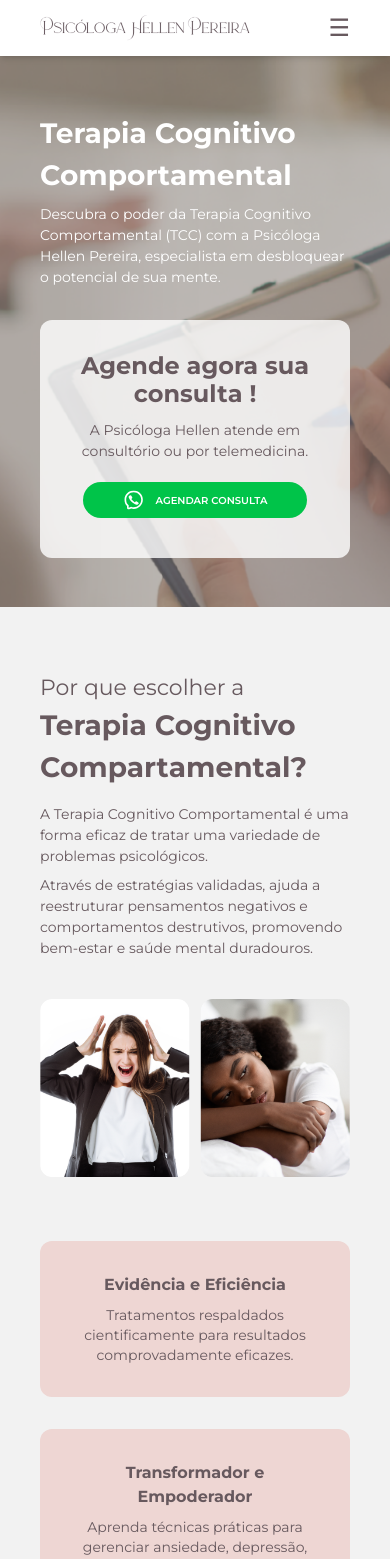
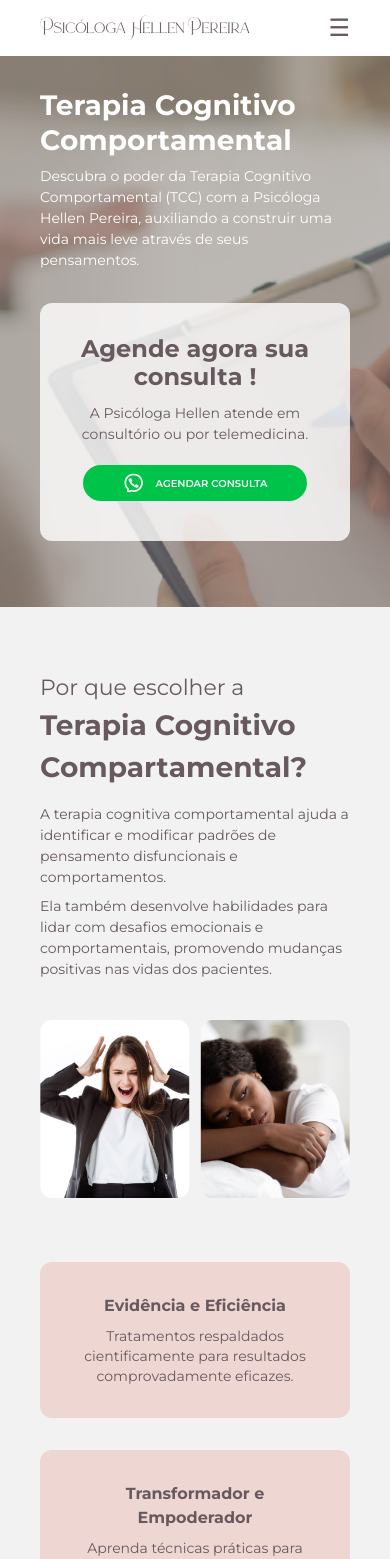
Before and after one commit to thealdoamati/psico-web, a Next.js app: page /terapia-cognitivo in a window 390 px wide. Shown: the top 1559 px of the page. Built offline with nearby package versions, Linux system fonts and the light colour scheme.

Commit message:
upd: ajustes

```diff
--- a/src/components/MobileHeader/index.tsx
+++ b/src/components/MobileHeader/index.tsx
@@ -8,7 +8,7 @@ export function MobileHeader() {
   const menuRef = useRef<HTMLDivElement>(null);
 
   const toggleMenu = () => {
-    setIsOpen(!isOpen);
+    setIsOpen((prevState) => !prevState);
   };
 
   const closeMenu = () => {
@@ -28,7 +28,9 @@ export function MobileHeader() {
   }, [menuRef]);
 
   return (
-    <div className="flex justify-center shadow-md py-3 w-full bg-[#ffffff]">
+    <div
+      className={`flex justify-center py-3 w-full ${isOpen ? "shadow-md" : ""} bg-[#ffffff]`}
+    >
       <div className="max-w-[1140px] w-full px-10">
         <div className="flex flex-col">
           <div className="flex justify-between items-center">
--- a/src/components/Sections/AgendeConsulta.tsx
+++ b/src/components/Sections/AgendeConsulta.tsx
@@ -13,7 +13,7 @@ export const AgendeConsulta = () => {
           <span>
             Na região da Vila Andrade, em São Paulo, a Psicóloga Hellen E.
             Pereira recebe seus pacientes com dedicação e expertise. O
-            atendimento é realizado de segunda a sexta, das 12h às 18h.
+            atendimento é realizado de segunda a sexta.
           </span>
           <button className="btn_agendamento text-[12px] md:text-[16px] flex justify-center px-10 py-2 rounded-[20px] my-2 md:w-fit h-fit md:whitespace-nowrap text-white bg-[#169244] hover:bg-[#137938] transition duration-500 font-semibold">
             <Link
--- a/src/pages/fale-conosco/index.tsx
+++ b/src/pages/fale-conosco/index.tsx
@@ -10,7 +10,7 @@ import { AgendeConsulta } from "@/components/Sections/AgendeConsulta";
 
 export default function ABA() {
   return (
-    <main className="flex flex-col gap-10 mt-16 md:gap-20">
+    <main className="flex flex-col gap-10 md:mt-10">
       <Head>
         <title>
           Agende uma Consulta | Psicóloga Hellen Pereira - Especialista em ABA e
--- a/src/pages/index.tsx
+++ b/src/pages/index.tsx
@@ -15,7 +15,7 @@ import FamilyIcon from "../assets/icons/family-icon.svg";
 import { AgendeConsulta } from "@/components/Sections/AgendeConsulta";
 export default function Home() {
   return (
-    <main className="flex flex-col md:gap-40 bg-[#ffffff]">
+    <main className="flex flex-col md:gap-28 bg-[#ffffff]">
       <section className="w-full mb-5 py-10 md:bg-gradient-to-r pt-10 pb-14 md:py-14 from-[#FFFFFF] to-[#EED6D3]">
         {/* Conteúdo centralizado horizontal e verticalmente */}
         <div className="flex px-10 gap-10 md:gap-20 flex-col md:flex-row max-w-[1140px] justify-between items-center mx-auto">
@@ -103,7 +103,8 @@ export default function Home() {
           />
         </div>
       </section>
-      <section className="flex py-10 md:py-0 px-10 md:px-0 justify-center w-full">
+      <div>
+        <section className="flex mb-10 md:mb-20 py-10 md:py-0 px-10 md:px-0 justify-center w-full">
           <div className="w-[1140px] md:px-10 flex flex-col md:flex-row gap-10 items-center">
             <Image
               src={CriancasTerapia}
@@ -129,7 +130,7 @@ export default function Home() {
           </div>
         </section>
         <AgendeConsulta />
-      <section className="flex justify-center px-10 w-full bg-[#67595E] py-10">
+        <section className="flex mt-10 justify-center px-10 w-full bg-[#67595E] py-10">
           <div className="w-[1140px] md:px-10 flex flex-col gap-6 justify-center items-center">
             <h2 className="text-[22px] md:text-[30px] text-white font-bold text-center">
               Entramos em contato para marcar sua consulta
@@ -145,6 +146,7 @@ export default function Home() {
             </button>
           </div>
         </section>
+      </div>
     </main>
   );
 }
--- a/src/pages/terapia-cognitivo/index.tsx
+++ b/src/pages/terapia-cognitivo/index.tsx
@@ -56,17 +56,17 @@ export default function TerapiaCognitivo() {
             className="w-full"
           />
         </div>
-        <div className="absolute top-0 left-0 px-10 md:px-0 w-full h-full flex justify-center items-start mt-14 md:mt-3 md:items-center">
+        <div className="absolute top-0 left-0 px-10 md:px-0 w-full h-full flex justify-center items-start mt-8 md:mt-3 md:items-center">
           {/* Conteúdo centralizado horizontal e verticalmente */}
           <div className="flex md:px-10 flex-col gap-4 lg:gap-10 max-w-[1140px] w-full mx-auto space-y-4 text-center items-start">
             <div className="max-w-[540px] text-left flex flex-col gap-2 md:gap-5">
-              <h1 className="text-[28px] lg:text-[46px] md:leading-[50px] text-white font-bold">
+              <h1 className="text-[28px] lg:text-[46px] leading-[35px] md:leading-[50px] text-white font-bold">
                 Terapia Cognitivo Comportamental
               </h1>
               <p className="text-[14px] lg:text-[18px] font-regular md:font-light text-white">
                 Descubra o poder da Terapia Cognitivo Comportamental (TCC) com a
-                Psicóloga Hellen Pereira, especialista em desbloquear o
-                potencial de sua mente.
+                Psicóloga Hellen Pereira, auxiliando a construir uma vida mais
+                leve através de seus pensamentos.
               </p>
             </div>
             <div className="flex md:flex-row  gap-3 md:gap-0 flex-col bg-[#ffffff]/80 items-center py-8 lg:py-6 px-7 lg:px-10 rounded-xl justify-between w-full">
@@ -102,13 +102,13 @@ export default function TerapiaCognitivo() {
               Terapia Cognitivo Compartamental?
             </span>
             <span className="text-[14px] md:text-[16px] mb-2 md:mb-0">
-              A Terapia Cognitivo Comportamental é uma forma eficaz de tratar
-              uma variedade de problemas psicológicos.
+              A terapia cognitiva comportamental ajuda a identificar e modificar
+              padrões de pensamento disfuncionais e comportamentos.
             </span>
             <span className="text-[14px] md:text-[16px]">
-              Através de estratégias validadas, ajuda a reestruturar pensamentos
-              negativos e comportamentos destrutivos, promovendo bem-estar e
-              saúde mental duradouros.
+              Ela também desenvolve habilidades para lidar com desafios
+              emocionais e comportamentais, promovendo mudanças positivas nas
+              vidas dos pacientes.
             </span>
           </div>
           <Image
```
Lines whose indentation alone changed are shown as unchanged.
